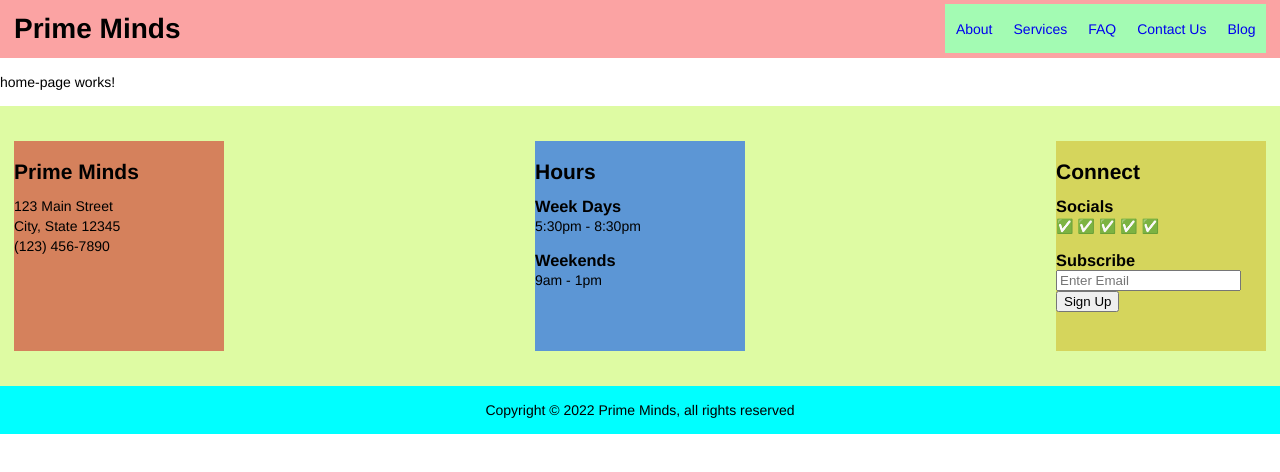
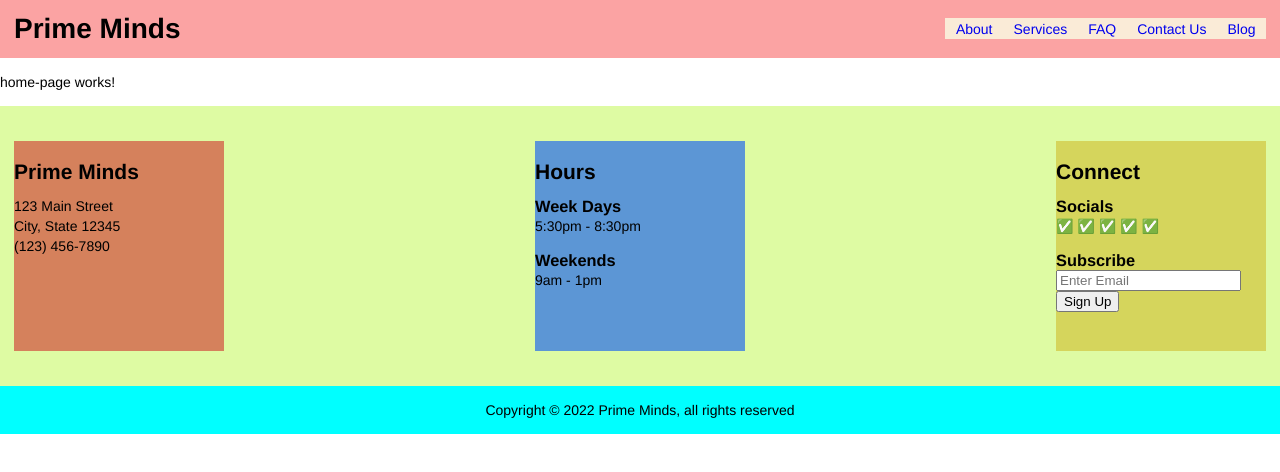
Before and after one commit to gohopventure/prime-minds, an Angular app: page /home in a window 1280 px wide. Shown: the top 472 px of the page. Built offline with nearby package versions, Linux system fonts and the light colour scheme.

Commit message:
Updates background color of mobile links list

```diff
--- a/src/app/components/nav-bar/nav-bar.component.css
+++ b/src/app/components/nav-bar/nav-bar.component.css
@@ -1,7 +1,3 @@
-.nav-container {
-    background-color: rgb(163, 251, 179);
-}
-
 .nav {
     display: flex;
     flex-direction: row;
@@ -15,7 +11,7 @@
 
 ul {
     padding: 0;
-    background-color: rgb(163, 251, 179);
+    background-color: antiquewhite;
 }
 
 li {
```
